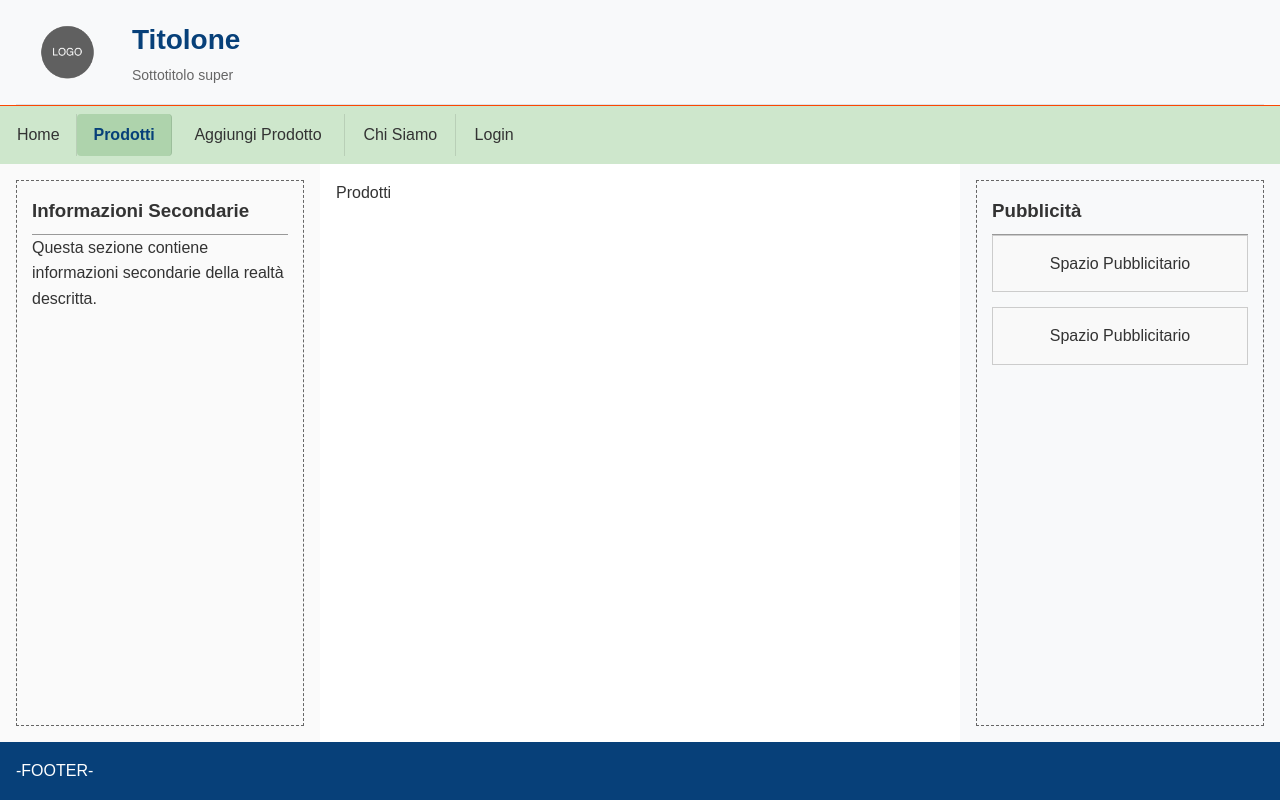
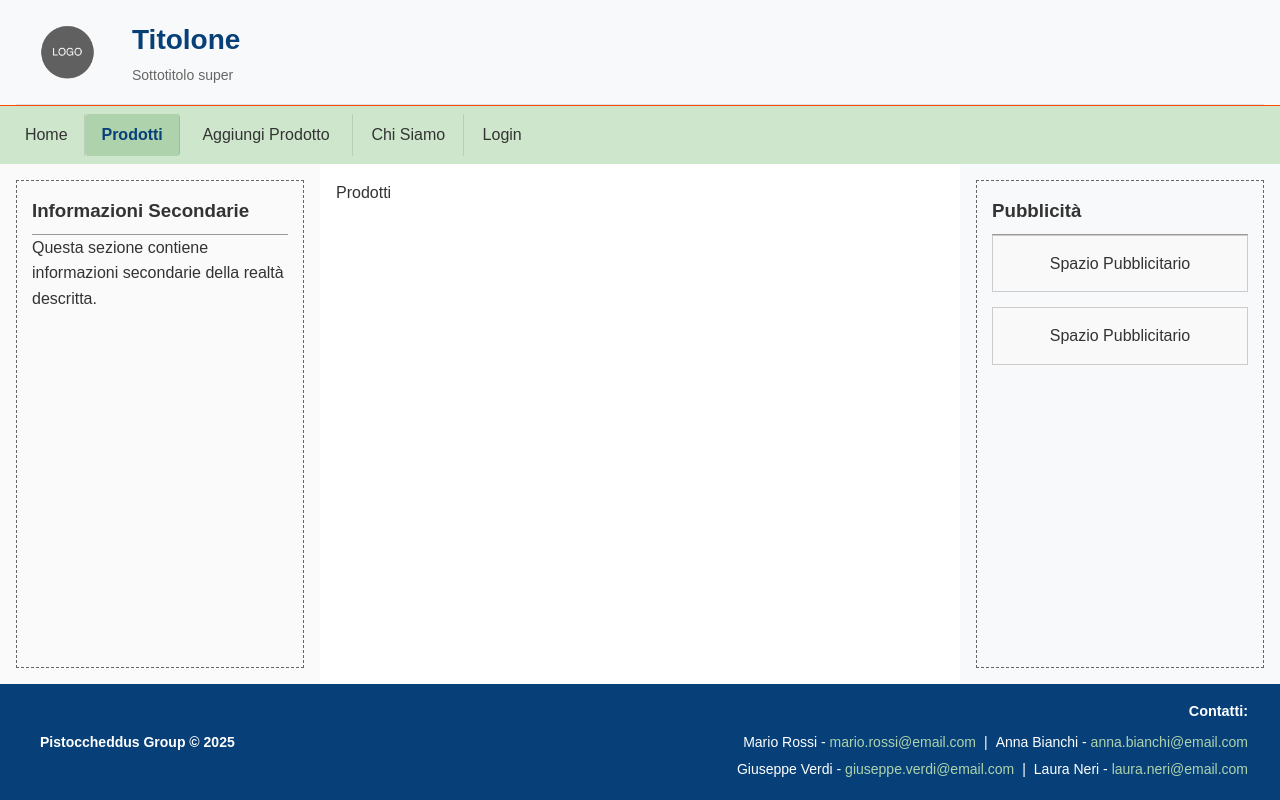
Before and after one commit to SolidusRam/PistoccheddusFPW, a Vue app in the folder PistoVUE/: page /prodotti in a window 1280 px wide. Built offline with nearby package versions, Linux system fonts and the light colour scheme.

Commit message:
Footer versione base

```diff
--- a/PistoVUE/src/components/Footer.vue
+++ b/PistoVUE/src/components/Footer.vue
@@ -1,3 +1,111 @@
 <template>
-    -FOOTER-
+  <div class="footer-content">
+    <p class="group-name">Pistoccheddus Group &copy; 2025</p>
+    <div class="team-contacts">
+      <h4>Contatti:</h4>
+      <ul>
+        <li>
+          <span>Mario Rossi - <a href="mailto:mario.rossi@email.com">mario.rossi@email.com</a></span>
+          <span class="separator"> | </span>
+          <span>Anna Bianchi - <a href="mailto:anna.bianchi@email.com">anna.bianchi@email.com</a></span>
+        </li>
+        <li>
+          <span>Giuseppe Verdi - <a href="mailto:giuseppe.verdi@email.com">giuseppe.verdi@email.com</a></span>
+          <span class="separator"> | </span>
+          <span>Laura Neri - <a href="mailto:laura.neri@email.com">laura.neri@email.com</a></span>
+        </li>
+      </ul>
+    </div>
+  </div>
 </template>
+
+<style scoped>
+.footer-content {
+  display: flex;
+  flex-direction: column;
+  align-items: center;
+  text-align: center;
+  padding: 0;
+  padding-left: 1.5rem;
+  padding-right: 1rem;
+  font-size: 0.875rem;
+}
+
+.group-name {
+  margin-bottom: 0.5rem;
+  font-weight: bold;
+}
+
+.team-contacts h4 {
+  margin-bottom: 0.5rem;
+  font-size: 0.9rem;
+}
+
+.team-contacts ul {
+  list-style: none;
+  padding: 0;
+  margin: 0;
+}
+
+.team-contacts li {
+  margin-bottom: 0.25rem;
+  display: flex; /* Use flexbox for better control */
+  flex-direction: column; /* Stack vertically by default (mobile) */
+  align-items: center; /* Center items when stacked */
+}
+
+/* Nascondi il separatore su mobile */
+.separator {
+  display: none;
+}
+
+/* Rimuovi margini specifici per mobile */
+.team-contacts li span:first-child,
+.team-contacts li span:last-child {
+  margin: 0 0 0.25rem 0; /* Add some bottom margin when stacked */
+}
+
+.team-contacts a {
+  color: #aed3ac;
+  text-decoration: none;
+}
+
+.team-contacts a:hover {
+  text-decoration: underline;
+}
+
+/* Responsive: Desktop */
+@media (min-width: 768px) {
+  .footer-content {
+    flex-direction: row;
+    justify-content: space-between;
+    text-align: left;
+  }
+
+  .group-name {
+    margin-bottom: 0;
+  }
+
+  .team-contacts {
+    text-align: right;
+  }
+
+  /* Ripristina layout orizzontale per desktop */
+  .team-contacts li {
+    flex-direction: row; /* Align horizontally on desktop */
+    justify-content: flex-end; /* Align to the right */
+  }
+
+  /* Mostra il separatore su desktop */
+  .separator {
+    display: inline;
+    margin: 0 0.5rem; /* Add space around the separator */
+  }
+
+  /* Ripristina margini per desktop */
+  .team-contacts li span:first-child,
+  .team-contacts li span:last-child {
+    margin: 0; /* Reset mobile margins */
+  }
+}
+</style>
--- a/PistoVUE/src/components/NavBar.vue
+++ b/PistoVUE/src/components/NavBar.vue
@@ -24,7 +24,7 @@ import { RouterLink } from 'vue-router'
   display: flex;
   flex-direction: column;
   width: 100%;
-  padding: 0.5rem 0;
+  padding: 0.5rem ;
 }
 
 .nav-link {
--- a/PistoVUE/src/views/HomeView.vue
+++ b/PistoVUE/src/views/HomeView.vue
@@ -5,5 +5,22 @@
     <h1>Benvenuti!</h1>
     <p>Questa è la nostra homepage. Qui puoi trovare una breve presentazione della nostra attività.</p>
     <p>[Ulteriori dettagli sull'attività verranno aggiunti qui...]</p>
+    <br>
+    <p>Lorem ipsum dolor sit amet consectetur adipiscing elit. Quisque faucibus ex sapien vitae pellentesque sem placerat. In id cursus mi pretium tellus duis convallis. Tempus leo eu aenean sed diam urna tempor. Pulvinar vivamus fringilla lacus nec metus bibendum egestas. Iaculis massa nisl malesuada lacinia integer nunc posuere. Ut hendrerit semper vel class aptent taciti sociosqu. Ad litora torquent per conubia nostra inceptos himenaeos.
+
+    Lorem ipsum dolor sit amet consectetur adipiscing elit. Quisque faucibus ex sapien vitae pellentesque sem placerat. In id cursus mi pretium tellus duis convallis. Tempus leo eu aenean sed diam urna tempor. Pulvinar vivamus fringilla lacus nec metus bibendum egestas. Iaculis massa nisl malesuada lacinia integer nunc posuere. Ut hendrerit semper vel class aptent taciti sociosqu. Ad litora torquent per conubia nostra inceptos himenaeos.
+
+    Lorem ipsum dolor sit amet consectetur adipiscing elit. Quisque faucibus ex sapien vitae pellentesque sem placerat. In id cursus mi pretium tellus duis convallis. Tempus leo eu aenean sed diam urna tempor. Pulvinar vivamus fringilla lacus nec metus bibendum egestas. Iaculis massa nisl malesuada lacinia integer nunc posuere. Ut hendrerit semper vel class aptent taciti sociosqu. Ad litora torquent per conubia nostra inceptos himenaeos.
+
+    Lorem ipsum dolor sit amet consectetur adipiscing elit. Quisque faucibus ex sapien vitae pellentesque sem placerat. In id cursus mi pretium tellus duis convallis. Tempus leo eu aenean sed diam urna tempor. Pulvinar vivamus fringilla lacus nec metus bibendum egestas. Iaculis massa nisl malesuada lacinia integer nunc posuere. Ut hendrerit semper vel class aptent taciti sociosqu. Ad litora torquent per conubia nostra inceptos himenaeos.
+
+    Lorem ipsum dolor sit amet consectetur adipiscing elit. Quisque faucibus ex sapien vitae pellentesque sem placerat. In id cursus mi pretium tellus duis convallis. Tempus leo eu aenean sed diam urna tempor. Pulvinar vivamus fringilla lacus nec metus bibendum egestas. Iaculis massa nisl malesuada lacinia integer nunc posuere. Ut hendrerit semper vel class aptent taciti sociosqu. Ad litora torquent per conubia nostra inceptos himenaeos.
+
+    Lorem ipsum dolor sit amet consectetur adipiscing elit. Quisque faucibus ex sapien vitae pellentesque sem placerat. In id cursus mi pretium tellus duis convallis. Tempus leo eu aenean sed diam urna tempor. Pulvinar vivamus fringilla lacus nec metus bibendum egestas. Iaculis massa nisl malesuada lacinia integer nunc posuere. Ut hendrerit semper vel class aptent taciti sociosqu. Ad litora torquent per conubia nostra inceptos himenaeos.
+
+    Lorem ipsum dolor sit amet consectetur adipiscing elit. Quisque faucibus ex sapien vitae pellentesque sem placerat. In id cursus mi pretium tellus duis convallis. Tempus leo eu aenean sed diam urna tempor. Pulvinar vivamus fringilla lacus nec metus bibendum egestas. Iaculis massa nisl malesuada lacinia integer nunc posuere. Ut hendrerit semper vel class aptent taciti sociosqu. Ad litora torquent per conubia nostra inceptos himenaeos.
+
+    Lorem ipsum dolor sit amet consectetur adipiscing elit. Quisque faucibus ex sapien vitae pellentesque sem placerat. In id cursus mi pretium tellus duis convallis. Tempus leo eu aenean sed diam urna tempor. Pulvinar vivamus fringilla lacus nec metus bibendum egestas. Iaculis massa nisl malesuada lacinia integer nunc posuere. Ut hendrerit semper vel class aptent taciti sociosqu. Ad litora torquent per conubia nostra inceptos himenaeos.
+    </p>
   </main>
 </template>
```
Also changed, not shown: 1 other file (tests, documents, lock files or other folders).
